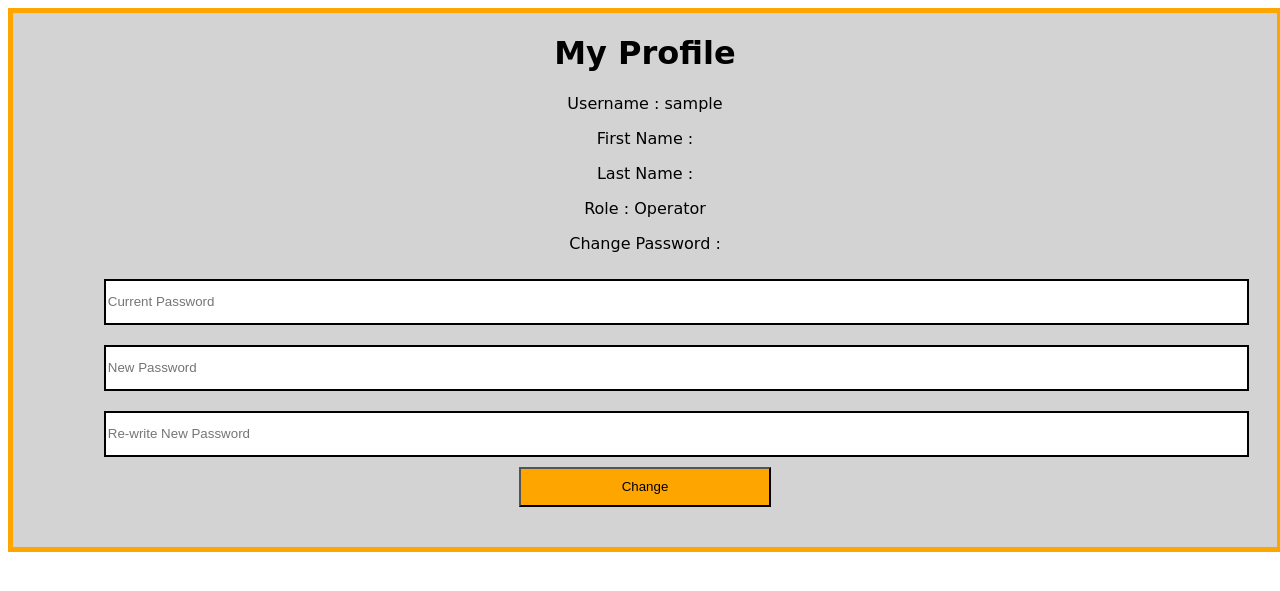
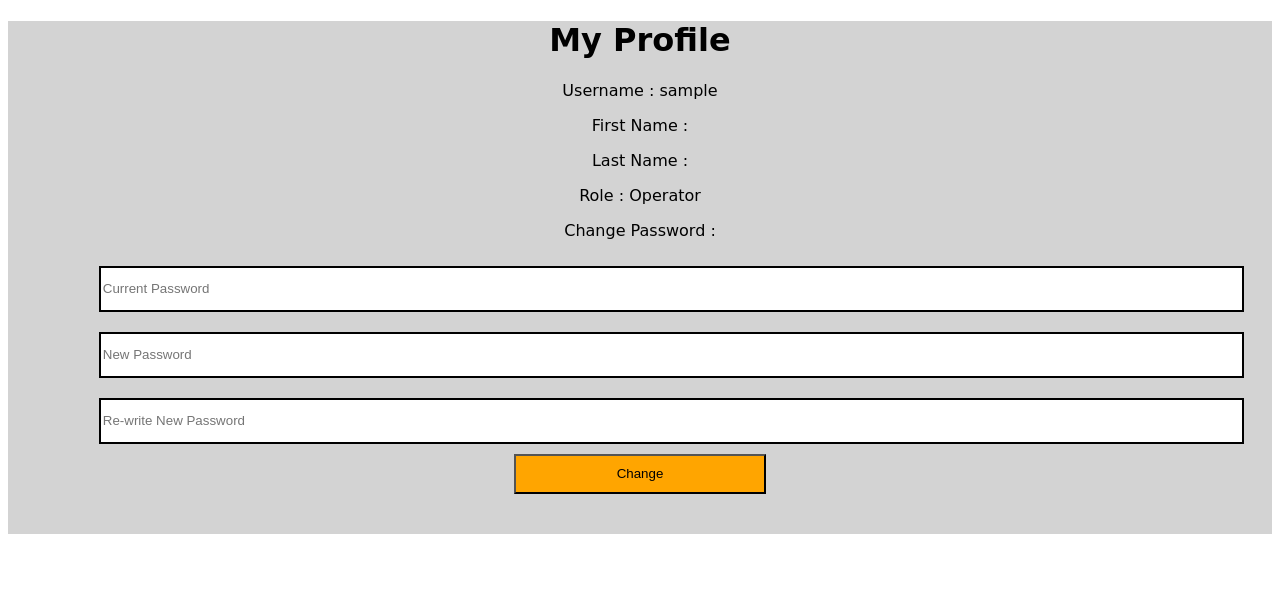
Before and after one commit to GabrielJuilien/www, a PHP site: page /operator/profile.php in a window 1280 px wide. Shown: the top 591 px of the page. Run offline with PHP 8.4, Linux system fonts and the light colour scheme; the visitor is signed in with stand-in values (Sample User, id 1); tables that the repository leaves empty or names only in its code hold one stand-in row (values such as "Sample post"); some libraries are stand-ins or nearby versions.

Commit message:
right css file on profile page

```diff
--- a/default/profile.php
+++ b/default/profile.php
@@ -22,7 +22,7 @@ catch(PDOException $e) {
 <head>
   <meta charset="utf-8">
   <title>My Profile</title>
-  <link rel="stylesheet" href="style/profile.css"/>
+  <link rel="stylesheet" href="../style/profile.css"/>
 </head>
 <body>
   <?php
--- a/manager/profile.php
+++ b/manager/profile.php
@@ -22,7 +22,7 @@ catch(PDOException $e) {
 <head>
   <meta charset="utf-8">
   <title>My Profile</title>
-  <link rel="stylesheet" href="style/profile.css"/>
+  <link rel="stylesheet" href="../style/profile.css"/>
 </head>
 <body>
   <?php
--- a/operator/profile.php
+++ b/operator/profile.php
@@ -22,7 +22,7 @@ catch(PDOException $e) {
 <head>
   <meta charset="utf-8">
   <title>My Profile</title>
-  <link rel="stylesheet" href="style/profile.css"/>
+  <link rel="stylesheet" href="../style/profile.css"/>
 </head>
 <body>
   <?php
--- a/specialist/profile.php
+++ b/specialist/profile.php
@@ -22,7 +22,7 @@ catch(PDOException $e) {
 <head>
   <meta charset="utf-8">
   <title>My Profile</title>
-  <link rel="stylesheet" href="style/profile.css"/>
+  <link rel="stylesheet" href="../style/profile.css"/>
 </head>
 <body>
   <?php
--- a/style/profile.css
+++ b/style/profile.css
@@ -2,9 +2,6 @@
     width: 100%;
     height: 100%;
     background-color: lightgrey;
-    border: 5px solid;
-    border-color: orange;
-    /*box-shadow: 3px 6px grey;*/
     text-align: center;
     font-family: "Comic Sans MS", "Comic Sans", cursive;
 }
```
